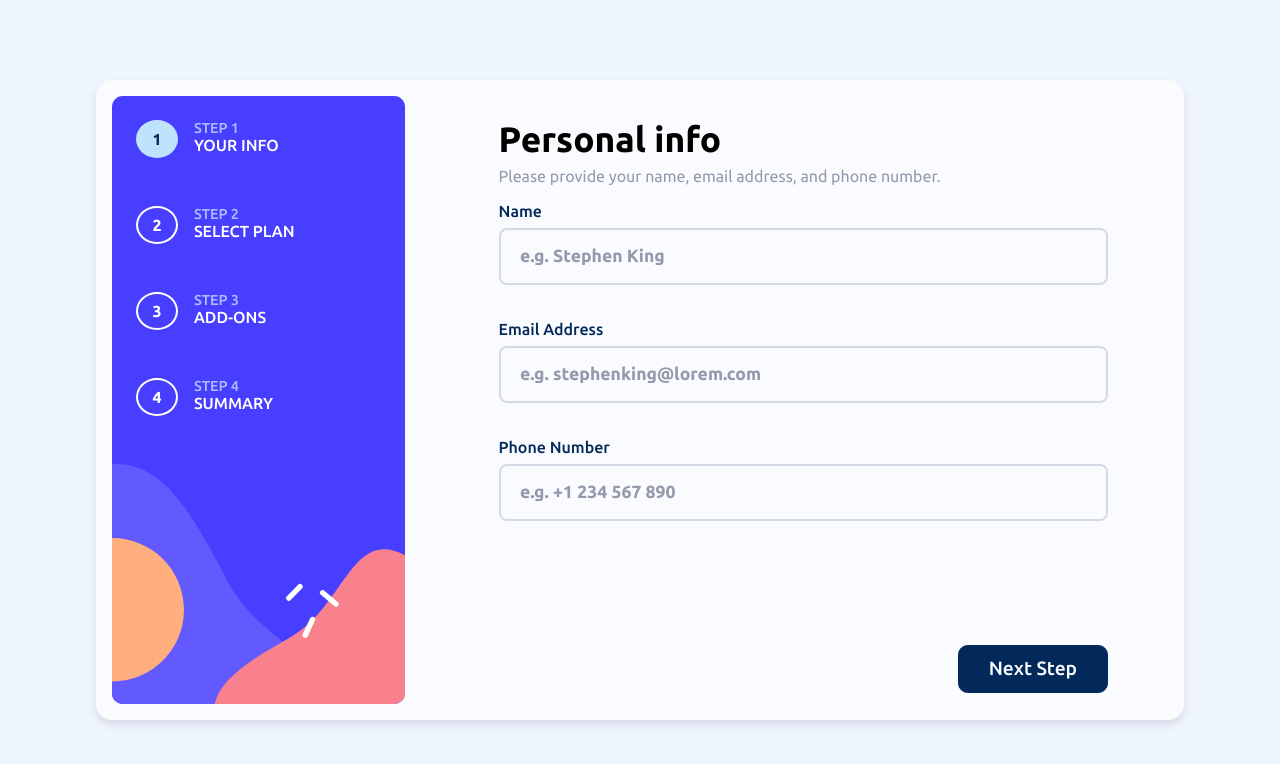
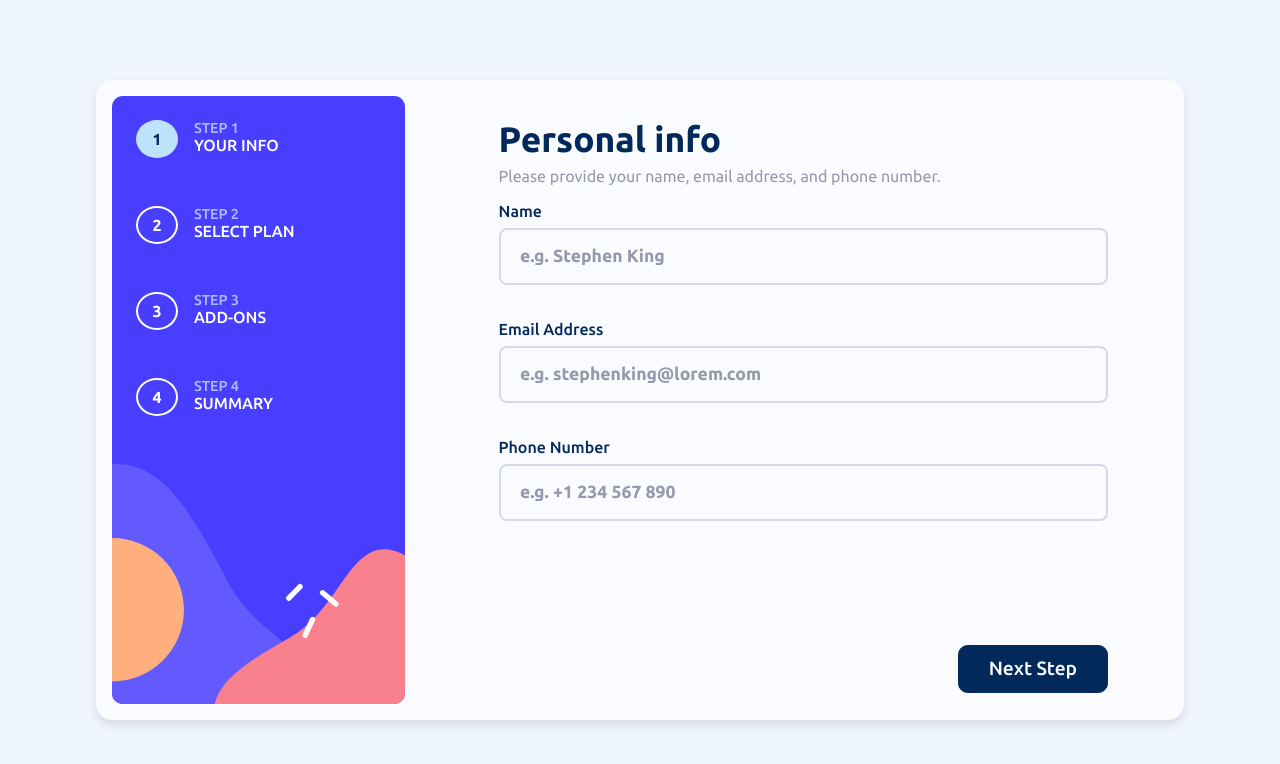
Before and after one commit to Catevika/FrontendMentor_Multi-step-form-by-Catevika, a React (Vite) app: page / in a window 1280 px wide. Shown: the top 764 px of the page. Built offline with nearby package versions, Linux system fonts and the light colour scheme.

Commit message:
Fix H2 color

```diff
--- a/src/App.css
+++ b/src/App.css
@@ -48,6 +48,7 @@
 .section-header {
   font-size: 2.2rem;
   font-weight: 700;
+  color: var(--marine-blue);
   margin: var(--margin-l) 0 var(--margin-xxs) 0;
 }
 
```
